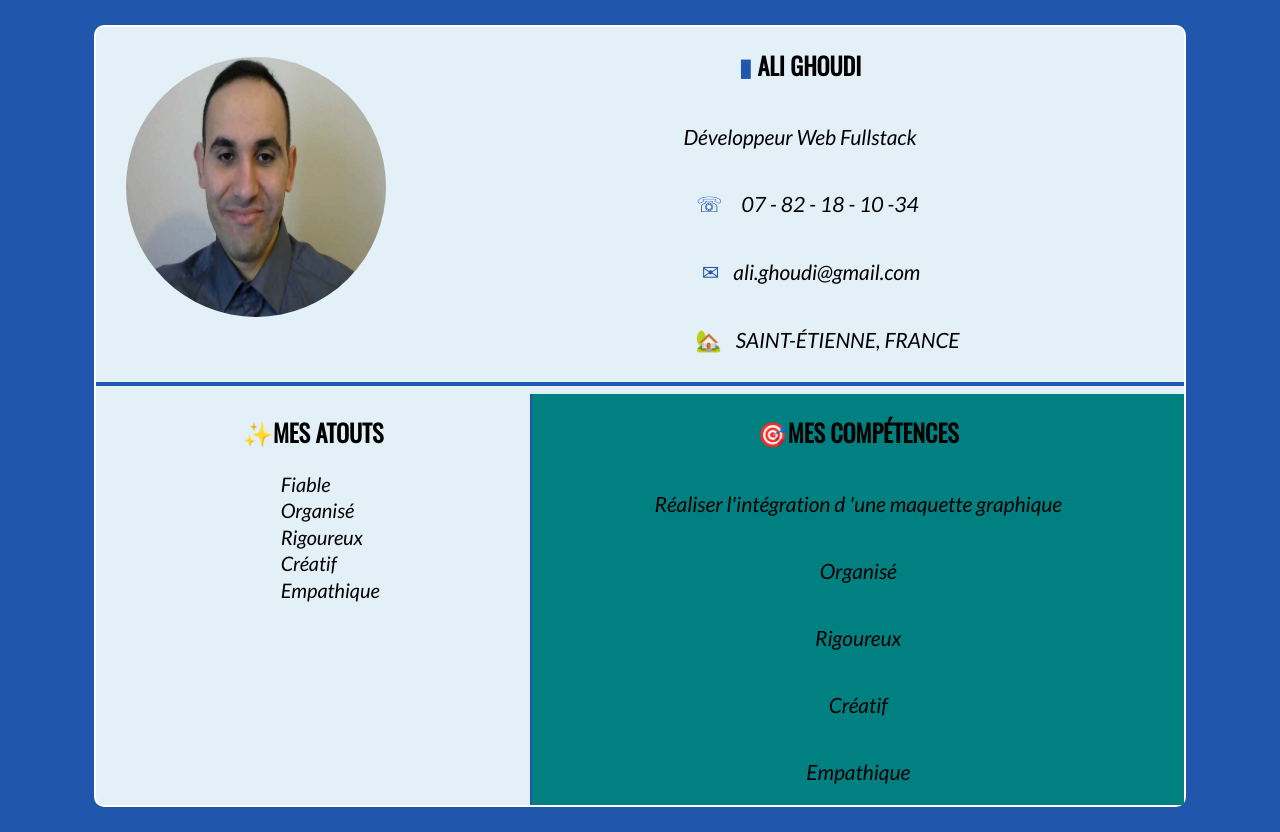
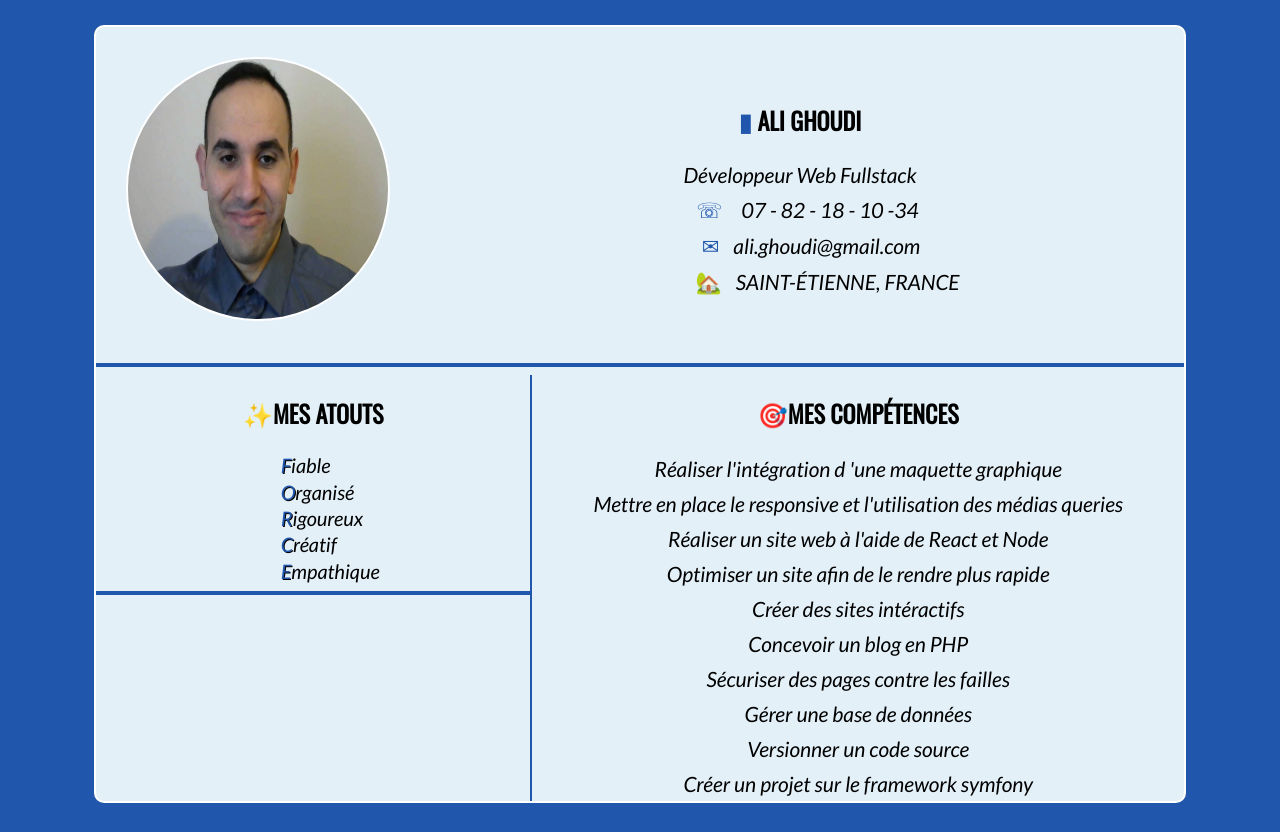
Before and after one commit to AGhoudi/My_Resume, a React (Create React App) app: page / in a window 1280 px wide. Built offline with nearby package versions, Linux system fonts and the light colour scheme.

Commit message:
added mes compétences

```diff
--- a/src/App.css
+++ b/src/App.css
@@ -37,6 +37,8 @@ img {
     height: 260px;
     border-radius: 100%;
     margin: 30px 30px;
+    border: 2px solid #fff;
+    cursor: pointer;
 }
 
 .work {
@@ -59,6 +61,7 @@ p {
     text-align: center;
     font-family: 'Lato', sans-serif;
     font-size: 21px;
+    margin: 5px auto;
 }
 
 .phone {
@@ -115,10 +118,14 @@ li {
 
 .mesCompetences {
     width: 60%;
-    background-color: teal;
     display: flex;
     justify-content: center;
     flex-direction: column;
     text-align: center;
     font-family: 'Oswald', sans-serif;
 }
+
+.letter {
+    color: #2056ac;
+    text-shadow: 1px 1px #000;
+}
--- a/src/App.js
+++ b/src/App.js
@@ -21,22 +21,28 @@ function App() {
             <hr/>
             <section className="competences">
               <div className="mesAttouts">
-                  <h2><span>&#10024;</span>MES ATOUTS</h2>
+                  <h2><span role="img" aria-label="mes atouts">&#10024;</span>MES ATOUTS</h2>
                   <ul>
-                    <li>Fiable</li>
-                    <li>Organisé</li>
-                    <li>Rigoureux</li>
-                    <li>Créatif</li>
-                    <li>Empathique</li>
+                    <li><span className="letter">F</span>iable</li>
+                    <li><span className="letter">O</span>rganisé</li>
+                    <li><span className="letter">R</span>igoureux</li>
+                    <li><span className="letter">C</span>réatif</li>
+                    <li><span className="letter">E</span>mpathique</li>
                   </ul>
+                  <hr/>
               </div>
               <div className="mesCompetences">
-                      <h2><span>&#127919;</span>MES COMPÉTENCES</h2>
+                      <h2><span role="img" aria-label="mes compétences">&#127919;</span>MES COMPÉTENCES</h2>
                         <p>Réaliser l'intégration d 'une maquette graphique</p>
-                        <p>Organisé</p>
-                        <p>Rigoureux</p>
-                        <p>Créatif</p>
-                        <p>Empathique</p>
+                        <p>Mettre en place le responsive et l'utilisation des médias queries</p>
+                        <p>Réaliser un site web à l'aide de React et Node</p>
+                        <p>Optimiser un site afin de le rendre plus rapide</p>
+                        <p>Créer des sites intéractifs</p>
+                        <p>Concevoir un blog en PHP</p>
+                        <p>Sécuriser des pages contre les failles</p>
+                        <p>Gérer une base de données</p>
+                        <p>Versionner un code source</p>
+                        <p>Créer un projet sur le framework symfony</p>
               </div>
             </section>
         </div>
```
